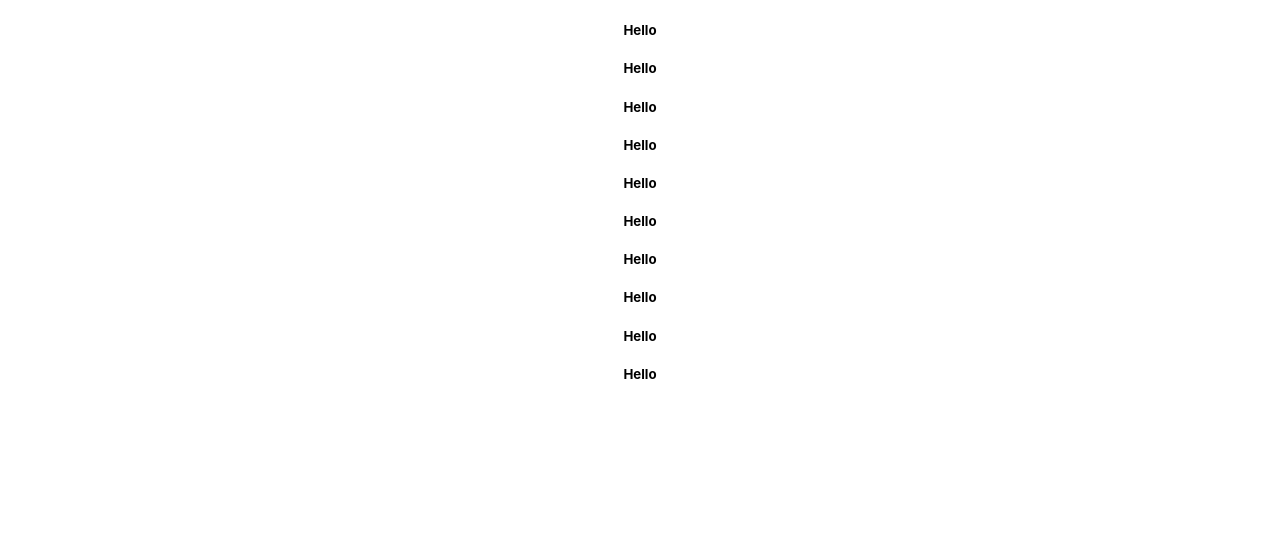
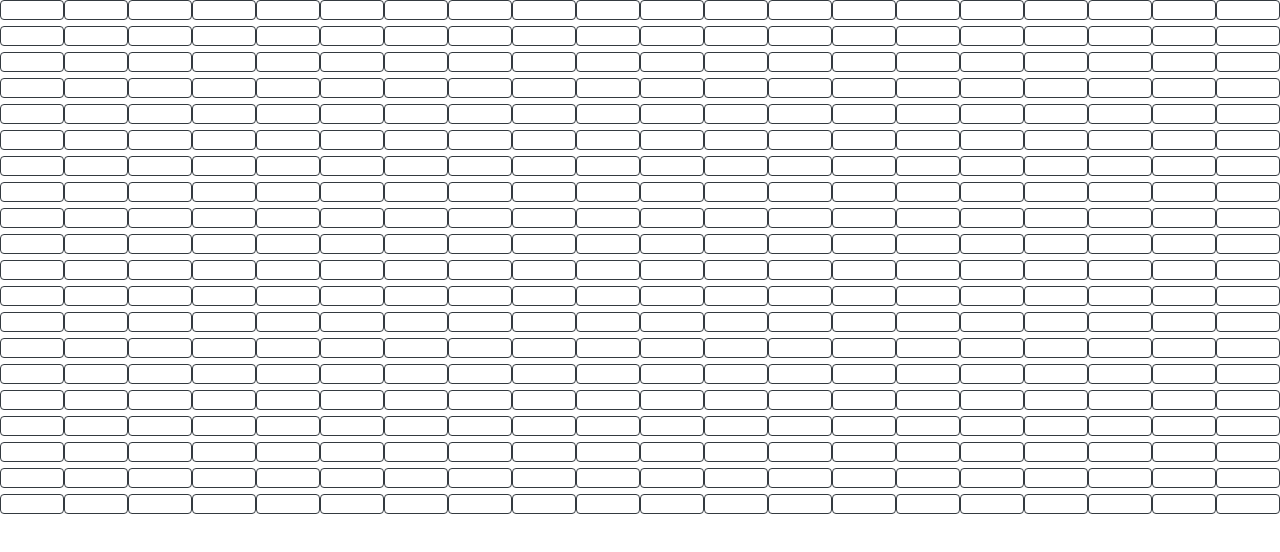
Before and after one commit to gregor-ovsenjak/djikstra, a React (Create React App) app: page / in a window 1280 px wide. Shown: the top 552 px of the page. Built offline with nearby package versions, Linux system fonts and the light colour scheme.

Commit message:
Tried to make a NxM grid

```diff
--- a/package.json
+++ b/package.json
@@ -6,6 +6,7 @@
     "@testing-library/jest-dom": "^5.11.4",
     "@testing-library/react": "^11.1.0",
     "@testing-library/user-event": "^12.1.10",
+    "bootstrap": "^4.6.0",
     "react": "^17.0.1",
     "react-dom": "^17.0.1",
     "react-scripts": "4.0.1",
--- a/src/App.js
+++ b/src/App.js
@@ -1,10 +1,11 @@
 import logo from './logo.svg';
 import './App.css';
 import Grid from './components/Grid.js'
+
 function App() {
   return (
     <div className="App">
-      <Grid  Nx={10} Ny={10}/>
+      <Grid  Nx={20} Ny={20}/>
     </div>
   );
 }
--- a/src/components/Grid.js
+++ b/src/components/Grid.js
@@ -1,5 +1,6 @@
 import React, { Component } from 'react'
 import Row from './Row.js'
+import 'bootstrap/dist/css/bootstrap.min.css';
 
 export default class Grid extends Component {
     constructor(props){
@@ -10,17 +11,18 @@ export default class Grid extends Component {
 
         }
     }
-    CreateAGrid() {
+    CreateRows() {
         var rows =  [];
         for (var i = 0; i< this.state.rows; i++)  {
-            rows.push(<Row/>)
+            rows.push(<Row key={i} className="row" style={{ height: 100/this.state.rows+'%' }} columns={this.state.cols}/>)
         }
         return (rows)
     }
+
     render() {
         return (
-            <div id="Grid">
-                {this.CreateAGrid()}
+            <div key={100} id="Grid" className=".container-fluid">
+                {this.CreateRows()}
             </div>
         )
     }
--- a/src/components/Row.js
+++ b/src/components/Row.js
@@ -1,10 +1,26 @@
 import React, { Component } from 'react'
+import 'bootstrap/dist/css/bootstrap.min.css';
 
 export default class Row extends Component {
+    constructor(props){
+        super(props)
+        this.state = {
+            columns : this.props.columns,
+        }
+    }
+
+    CreateCols() {
+        var columns =  [];
+        for (var i = 0; i< this.state.columns; i++)  {
+            columns.push(<div key={i} className="d-inline-block border border-5 border-dark rounded position-relative" style={{height:'100%', width: 100/this.state.columns+'%', minWidth:'5px',minHeight:'20px'}}></div>)
+        }
+        return (columns)
+    }
+
     render() {
         return (
             <div>
-                <h5>Hello</h5>
+                {this.CreateCols()}
             </div>
         )
     }
--- a/src/index.js
+++ b/src/index.js
@@ -3,6 +3,7 @@ import ReactDOM from 'react-dom';
 import './index.css';
 import App from './App';
 import reportWebVitals from './reportWebVitals';
+import 'bootstrap/dist/css/bootstrap.min.css';
 
 ReactDOM.render(
   <React.StrictMode>
```
Also changed, not shown: 2 other files (tests, documents, lock files or other folders).
